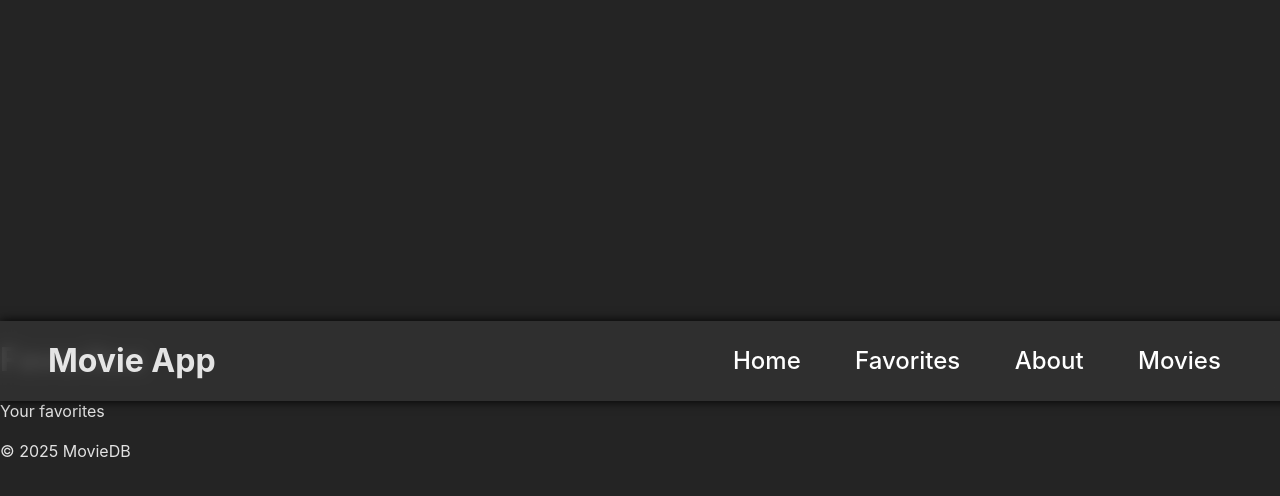
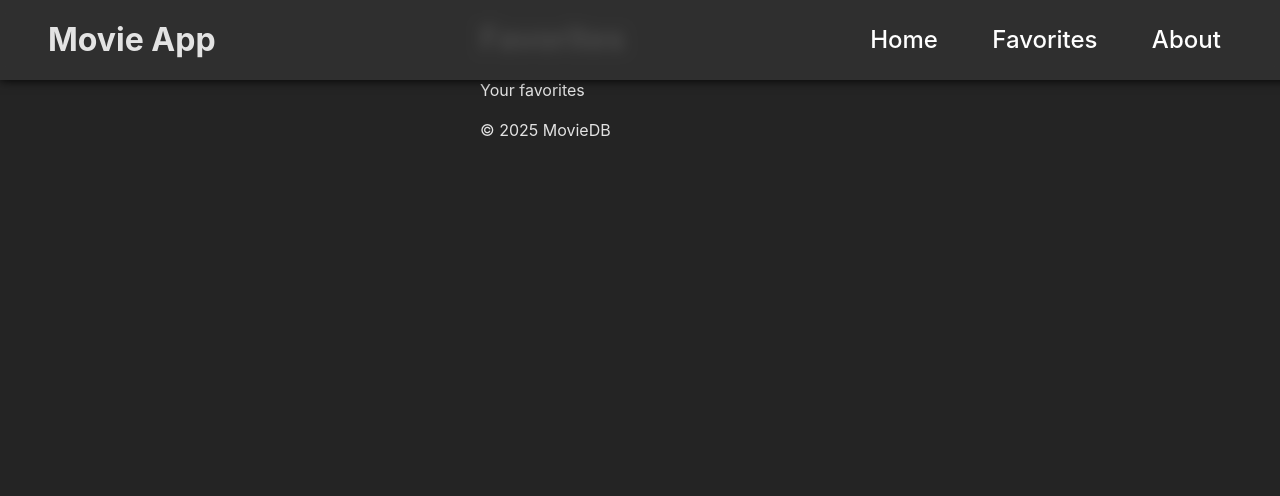
Before and after one commit to aidan-yip/moviedb, a React (Vite) app: page /Favorites in a window 1280 px wide. Shown: the top 496 px of the page. Built offline with nearby package versions, Linux system fonts and the light colour scheme; no server answers.

Commit message:
Fixed header and removed movies navlink

```diff
--- a/src/components/Header.jsx
+++ b/src/components/Header.jsx
@@ -23,11 +23,6 @@ function Header() {
               About
             </Link>
           </li>
-          <li>
-            <Link to="/Movies/:id" className="navlink">
-              Movies
-            </Link>
-          </li>
         </menu>
       </nav>
     </header>
--- a/src/components/header.css
+++ b/src/components/header.css
@@ -1,6 +1,9 @@
 header {
   display: block;
   position: fixed;
+  top: 0;
+  left: 0;
+  right: 0;
   width: 100%;
   height: 5rem;
   display: flex;
--- a/src/index.css
+++ b/src/index.css
@@ -2,11 +2,11 @@
   font-family: Inter, system-ui, Avenir, Helvetica, Arial, sans-serif;
   line-height: 1.5;
   font-weight: 400;
-
   color-scheme: light dark;
   color: rgba(255, 255, 255, 0.87);
   background-color: #242424;
-
+  display: flex;
+  justify-content: center;
   font-synthesis: none;
   text-rendering: optimizeLegibility;
   -webkit-font-smoothing: antialiased;
@@ -24,8 +24,6 @@ a:hover {
 
 body {
   margin: 0;
-  display: flex;
-  place-items: center;
   min-width: 320px;
   min-height: 100vh;
 }
```
